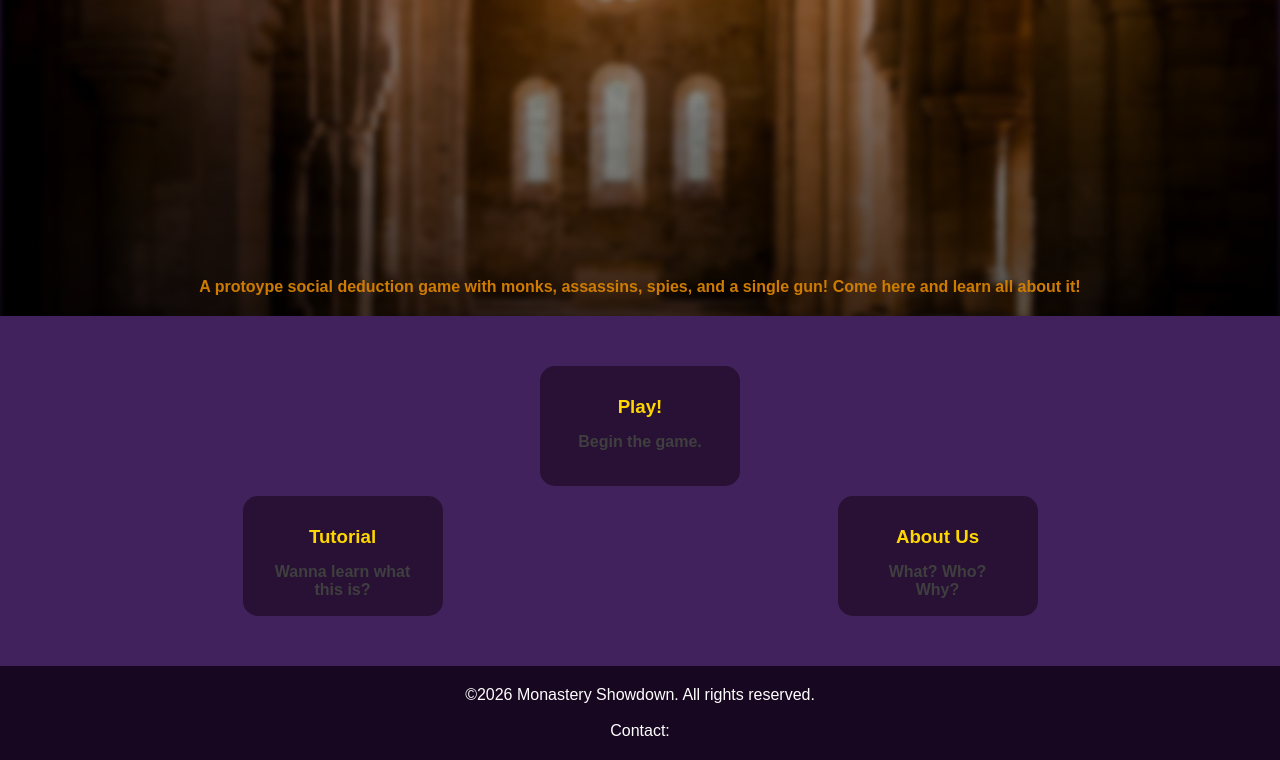
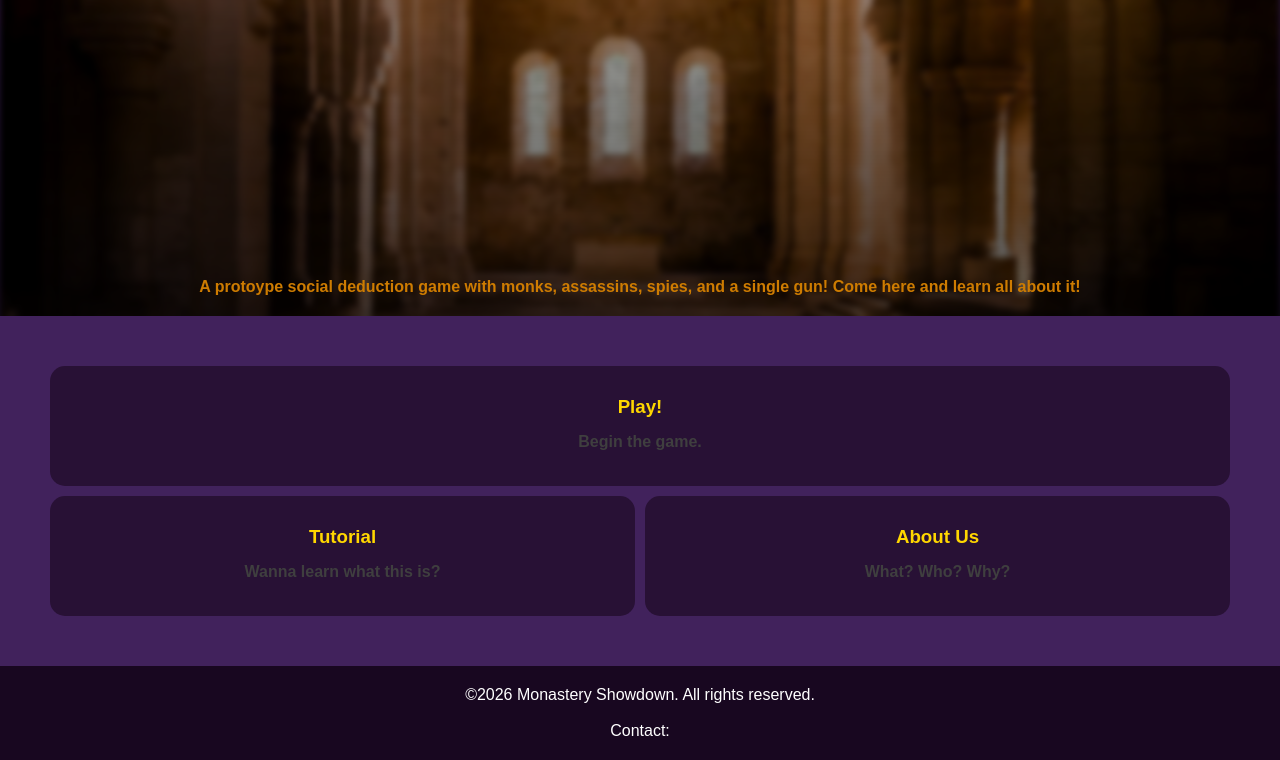
Before and after one commit to ICTONwasTaken/html-starter, a website: page homepage.html in a window 1280 px wide. Shown: the part 362-1122 px from the top of the page. Drawn offline with Linux system fonts and the light colour scheme.

Commit message:
dwwdwdwdwd

```diff
--- a/homepage.html
+++ b/homepage.html
@@ -115,7 +115,7 @@
         width: 100%;
         padding-bottom: 100px;
         display: grid;
-        grid-template-columns: auto auto;
+        grid-template-columns: 1fr 1fr;
         grid-template-rows: auto auto;
         align-self: center;
         justify-self: center;
@@ -135,7 +135,7 @@
         background-color: rgb(40, 17, 53);
         padding: 30px;
         border-radius: 15px;
-        width: 200px;
+        width: 100%;
         height: 120px;
         text-align: center;
         transition: 0.3s;
@@ -232,7 +232,7 @@
 <div id="shadow"></div>
 
 <!-- HERO SECTION -->
-<img src="monastary.jpg" style="z-index: -2; position: fixed; width: 100%; filter: blur(3px); -webkit-filter: blur(3px);">
+<img src="monastary.jpg" style="z-index: -2; position: fixed; width: 100%; height: 100%; object-fit: cover; filter: blur(3px); -webkit-filter: blur(3px);">
     <div
     style="z-index: -1; position: absolute; width: 100%; height: calc(89vh + 2px); background: #000000;
     background: linear-gradient(0deg, rgba(0, 0, 0, 0.7) 0%, rgba(0, 0, 0, 0) 100%);"
```
